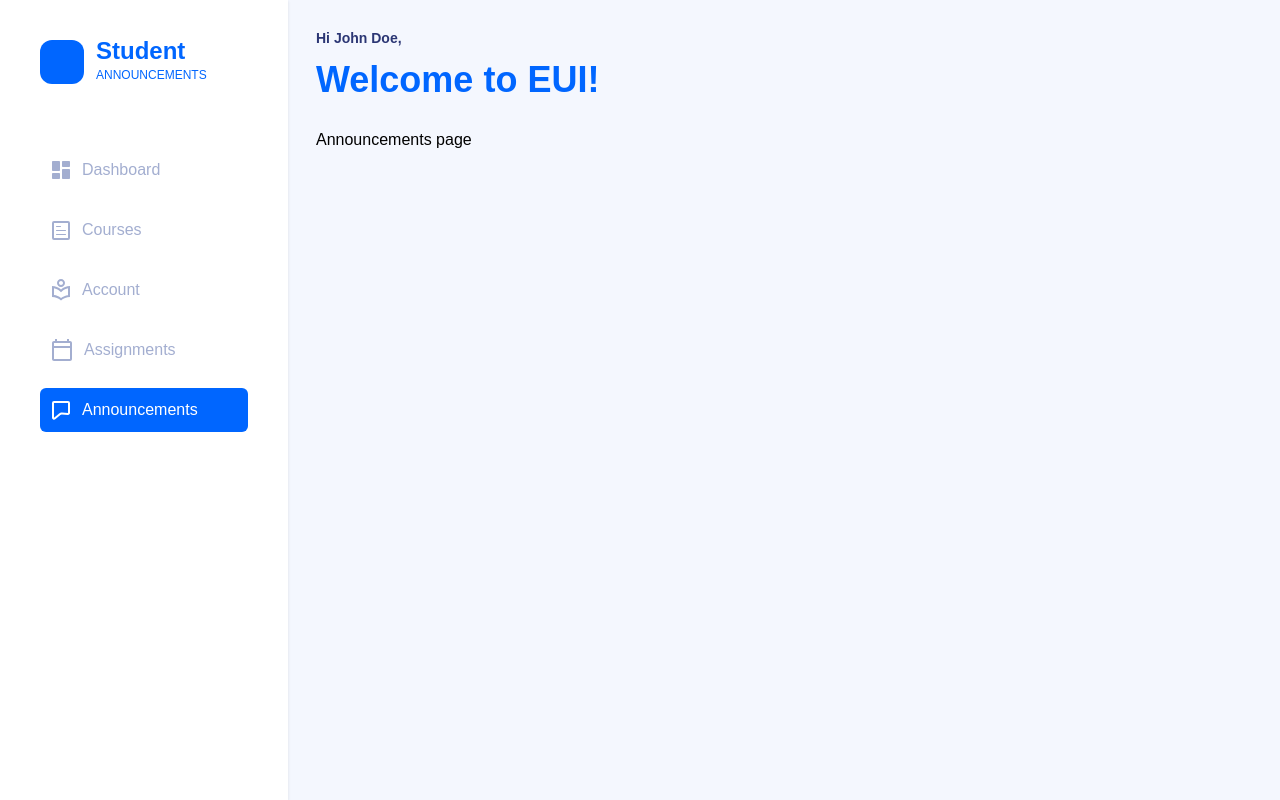
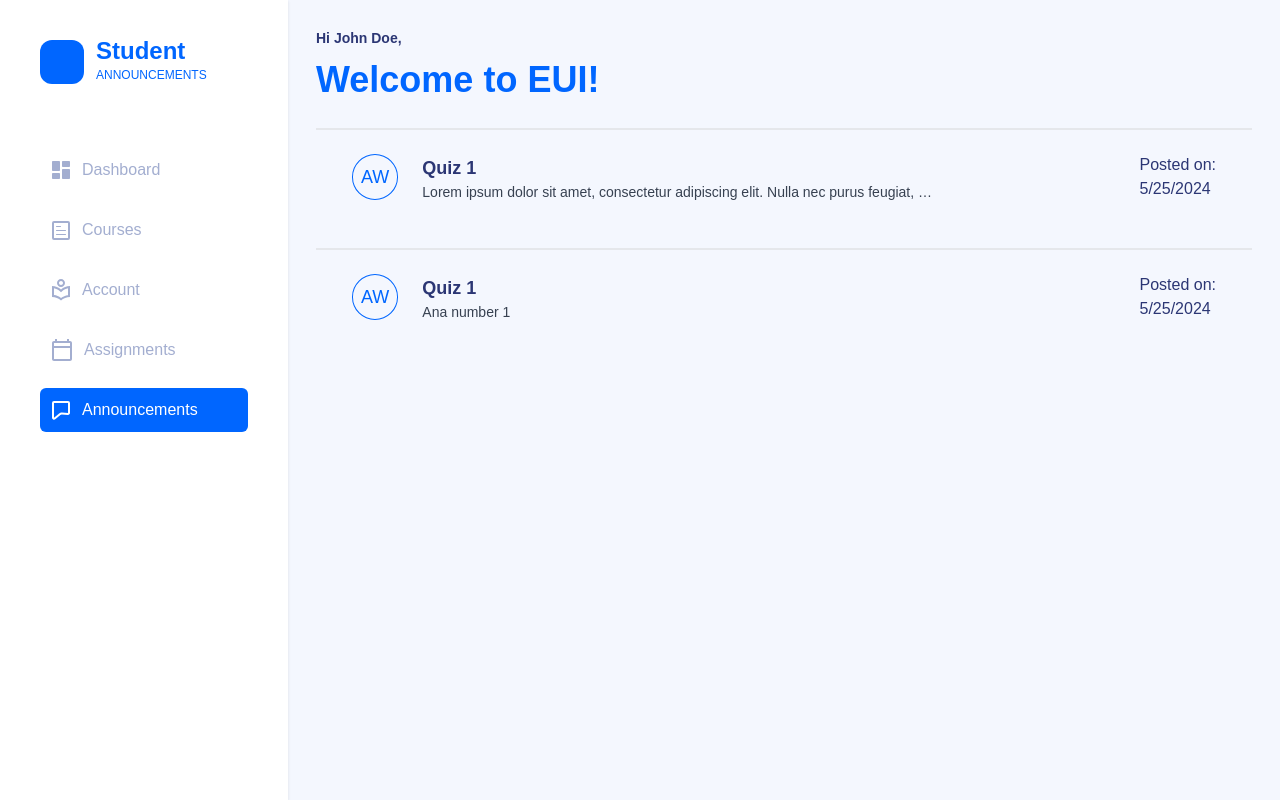
Before and after one commit to AbdullahAymanMSRE/university-lms-frontend, a React (Create React App) app: page /student/announcements in a window 1280 px wide. Built offline with nearby package versions, Linux system fonts and the light colour scheme.

Commit message:
Adding Announcements Page

```diff
--- /dev/null
+++ b/src/components/Announcement.jsx
@@ -0,0 +1,27 @@
+export default function Announcement ({author, subject, content}) {
+    const authorInitials = author.split(" ")[0][0] + author.split(" ")[1][0];
+    return (
+        <div className="flex h-24 justify-between border-t-2 px-9 py-6 max-md:w-screen">
+            <div className="flex-shrink basis-4/5 flex  gap-6">
+                <div className="size-fit text-ellipsis rounded-[100%] border-[1px] border-primary p-2 text-lg uppercase text-primary">
+                    {authorInitials}
+                </div>
+                <div className="flex flex-col items-start">
+                    <button
+                        className="text-lg font-bold text-darkenedBlue"
+                        onClick=""
+                    >
+                        {subject}
+                    </button>
+                    <p className="max-w-lg overflow-hidden text-ellipsis whitespace-nowrap text-sm text-gray-700">
+                        {content}
+                    </p>
+                </div>
+            </div>
+            <div className="flex flex-shrink-0 flex-col justify-center text-darkenedBlue">
+                <p>Posted on:</p>
+                <p>{new Date().toLocaleDateString()}</p>
+            </div>
+        </div>
+    );
+}
--- /dev/null
+++ b/src/pages/student/Announcements.jsx
@@ -0,0 +1,18 @@
+import Announcement from "../../components/Announcement";
+
+export default function Announcements() {
+    return (
+        <section className="flex flex-col gap-6">
+            <Announcement
+                author="Amar Wael"
+                subject="Quiz 1"
+                content="Lorem ipsum dolor sit amet, consectetur adipiscing elit. Nulla nec purus feugiat, molestie ipsum et, consectetur libero."
+            />
+            <Announcement
+                author="Amar Wael"
+                subject="Quiz 1"
+                content="Ana number 1"
+            />
+        </section>
+    );
+}
--- a/src/router/student.js
+++ b/src/router/student.js
@@ -2,6 +2,7 @@ import Courses from "../pages/student/Courses";
 import Dashboard from "../pages/student/Dashboard";
 import Account from "../pages/student/Account";
 import Assignments from "../pages/student/Assignments";
+import Announcements from "../pages/student/Announcements";
 
 const studentRoutes = [
   {
@@ -22,7 +23,7 @@ const studentRoutes = [
   },
   {
     path: "announcements",
-    element: <div>Announcements page</div>,
+    element: <Announcements />,
   },
 ];
 
```
